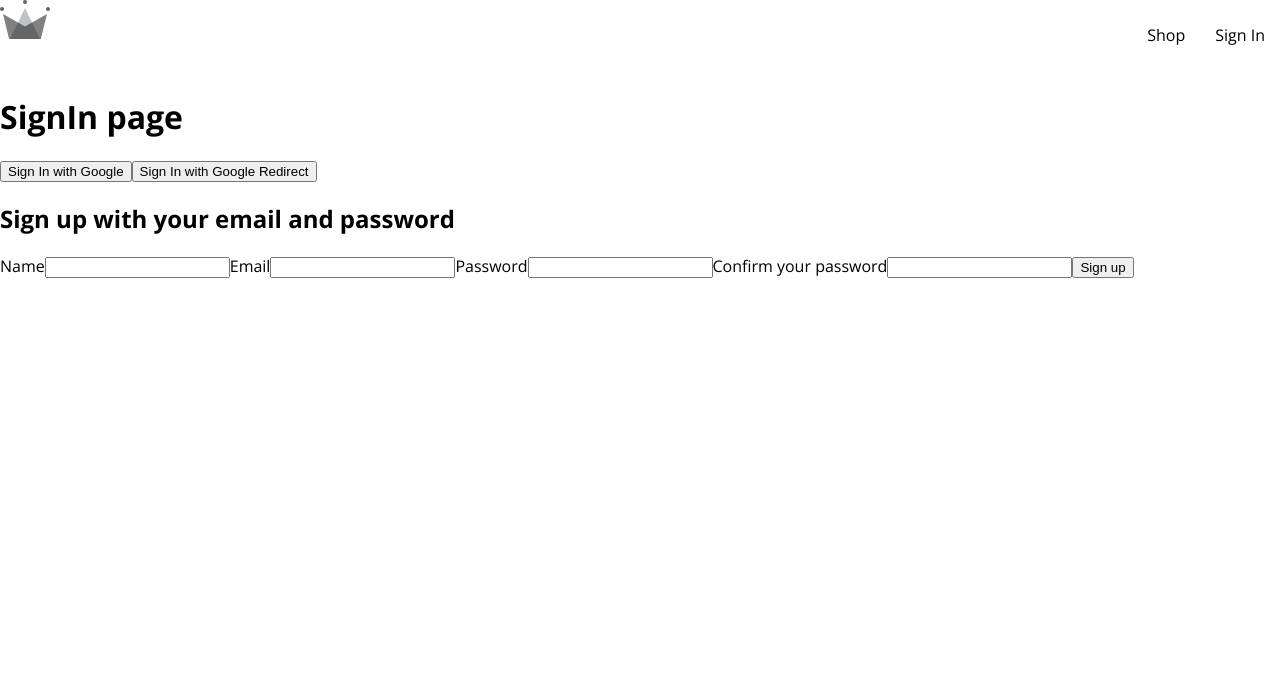
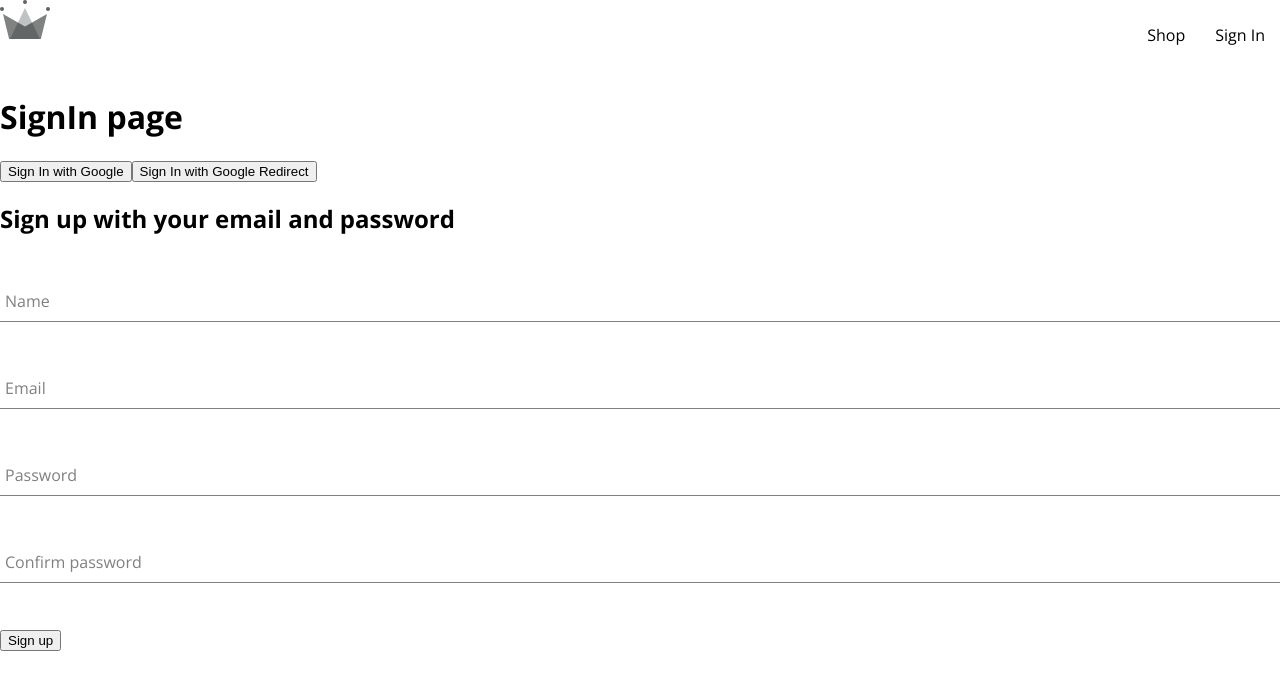
Before and after one commit to RyadC/crown-clothing, a React (Create React App) app: page /sign-in in a window 1280 px wide. Shown: the top 690 px of the page. Built offline with nearby package versions, Linux system fonts and the light colour scheme.

Commit message:
:sparkles: feat(sign-up): add input form component

```diff
--- /dev/null
+++ b/src/components/form-input/form-input.component.jsx
@@ -0,0 +1,18 @@
+import "./form-input.styles.scss";
+
+const FormInput = ({ label, inputOptions }) => {
+  return (
+    <div className="group">
+      <label
+        className={`${
+          inputOptions.value.length ? "shrink" : ""
+        } form-input-label`}
+      >
+        {label}
+      </label>
+      <input className="form-input" {...inputOptions} />
+    </div>
+  );
+};
+
+export default FormInput;
--- /dev/null
+++ b/src/components/form-input/form-input.styles.scss
@@ -0,0 +1,54 @@
+$sub-color: grey;
+$main-color: black;
+
+@mixin shrinkLabel {
+  top: -14px;
+  font-size: 12px;
+  color: $main-color;
+}
+
+.group {
+  position: relative;
+  margin: 45px 0;
+
+  .form-input {
+    background: none;
+    background-color: white;
+    color: $sub-color;
+    font-size: 18px;
+    padding: 10px 10px 10px 5px;
+    display: block;
+    width: 100%;
+    border: none;
+    border-radius: 0;
+    border-bottom: 1px solid $sub-color;
+    margin: 25px 0;
+
+    &:focus {
+      outline: none;
+    }
+
+    &:focus ~ .form-input-label {
+      @include shrinkLabel();
+    }
+  }
+
+  input[type='password'] {
+    letter-spacing: 0.3em;
+  }
+
+  .form-input-label {
+    color: $sub-color;
+    font-size: 16px;
+    font-weight: normal;
+    position: absolute;
+    pointer-events: none;
+    left: 5px;
+    top: 10px;
+    transition: 300ms ease all;
+
+    &.shrink {
+      @include shrinkLabel();
+    }
+  }
+}
--- a/src/components/sign-up/sign-up.component.jsx
+++ b/src/components/sign-up/sign-up.component.jsx
@@ -3,8 +3,8 @@
   createAuthUserWithEmailAndPassword,
   createUserDocumentFromAuth,
 } from "../../utils/firebase/firebase.utils";
+import FormInput from "../form-input/form-input.component";
 
-const Signup = () => {
 const defaultFormFields = {
   displayName: "",
   email: "",
@@ -12,15 +12,18 @@
   confirmPassword: "",
 };
 
+const Signup = () => {
   const [formFields, setFormFields] = useState(defaultFormFields);
+
+  const { displayName, email, password, confirmPassword } = formFields;
+
+  const handleChange = (e) => {
+    const { name, value } = e.target;
+    setFormFields({ ...formFields, [name]: value });
+  };
 
   const handleSubmit = async (e) => {
     e.preventDefault();
-
-    const formData = new FormData(e.target);
-
-    const password = formData.get("password");
-    const confirmPassword = formData.get("confirmPassword");
 
     if (password !== confirmPassword) {
       console.log(`${password} and ${confirmPassword} is not same`);
@@ -32,44 +35,66 @@
       return;
     }
 
-    setFormFields({
-      displayName: formData.get("displayName"),
-      email: formData.get("email"),
-      password: formData.get("password"),
-      confirmPassword: formData.get("confirmPassword"),
-    });
-
     try {
       const { user } = await createAuthUserWithEmailAndPassword(formFields);
       const userDocRefInst = createUserDocumentFromAuth(user, {
-        displayName: formFields.displayName,
+        displayName,
       });
     } catch (error) {
       console.error("saving user failed:", error.code, error.message);
     }
-
-    // console.dir(e.target);
   };
 
   return (
     <div>
       <h2>Sign up with your email and password</h2>
       <form onSubmit={handleSubmit}>
-        <label htmlFor="displayName">Name</label>
-        <input type="text" name="displayName" id="displayName" required />
+        <FormInput
+          label="Name"
+          inputOptions={{
+            onChange: handleChange,
+            type: "text",
+            name: "displayName",
+            id: "displayName",
+            value: displayName,
+            required: true,
+          }}
+        />
 
-        <label htmlFor="email">Email</label>
-        <input type="email" name="email" id="email" required />
+        <FormInput
+          label="Email"
+          inputOptions={{
+            onChange: handleChange,
+            type: "email",
+            name: "email",
+            id: "email",
+            value: email,
+            required: true,
+          }}
+        />
 
-        <label htmlFor="password">Password</label>
-        <input type="password" name="password" id="password" required />
+        <FormInput
+          label="Password"
+          inputOptions={{
+            onChange: handleChange,
+            type: "password",
+            name: "password",
+            id: "password",
+            value: password,
+            required: true,
+          }}
+        />
 
-        <label htmlFor="confirmPassword">Confirm your password</label>
-        <input
-          type="password"
-          name="confirmPassword"
-          id="confirmPassword"
-          required
+        <FormInput
+          label="Confirm password"
+          inputOptions={{
+            onChange: handleChange,
+            type: "confirmPassword",
+            name: "confirmPassword",
+            id: "confirmPassword",
+            value: confirmPassword,
+            required: true,
+          }}
         />
 
         <button type="submit">Sign up</button>
--- a/src/index.scss
+++ b/src/index.scss
@@ -1,6 +1,6 @@
 body {
   margin: 0;
-  font-family: "Open sans", sans-serif;
+  font-family: "Bigelow", "Open sans", sans-serif;
   -webkit-font-smoothing: antialiased;
   -moz-osx-font-smoothing: grayscale;
 }
```
Lines whose indentation alone changed are shown as unchanged.
